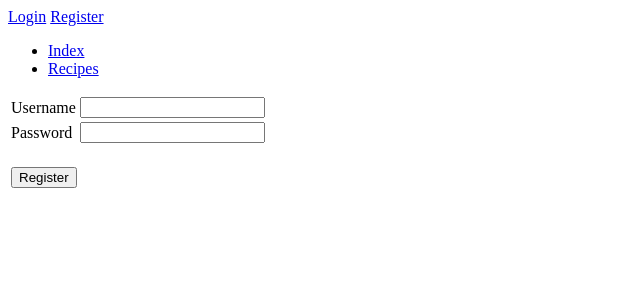
After one commit to lassilaiho/tsoha-2020, a Flask app: page /register in a window 1280 px wide. The commit adds this page. Shown: the top 300 px of the page, without its empty margins (0-640 px from the left). Run offline with Flask 2, Linux system fonts and the light colour scheme.

Commit message:
Implement user registration

```diff
--- a/app/accounts/views.py
+++ b/app/accounts/views.py
@@ -36,3 +36,18 @@ def login():
 def logout():
     logout_user()
     return redirect(url_for("index"))
+
+
+@app.route("/register", methods=["GET", "POST"])
+def register():
+    if request.method == "GET":
+        return render_template("accounts/register.html", form=LoginForm())
+    form = LoginForm(request.form)
+    if not form.validate():
+        return render_template("accounts/register.html", form=form)
+    password_hash = bcrypt.generate_password_hash(form.password.data)
+    account = Account(form.username.data, password_hash, "user")
+    db.session().add(account)
+    db.session.commit()
+    login_user(account)
+    return redirect(url_for("index"))
--- /dev/null
+++ b/app/templates/accounts/register.html
@@ -0,0 +1,38 @@
+{% extends "layout.html" %}
+
+{% block body %}
+<form method="POST" action="{{ url_for('register') }}">
+    <table>
+        <tr>
+            <td>
+                {{ form.username.label }}
+            </td>
+            <td>
+                {{ form.username }}
+            </td>
+        </tr>
+        <tr>
+            <td>
+                {{ form.password.label }}
+            </td>
+            <td>
+                {{ form.password }}
+            </td>
+        </tr>
+        <tr>
+            <td colspan="2">
+                <ul>
+                    {% for error in form.errors %}
+                    <li>{{ error }}</li>
+                    {% endfor %}
+                </ul>
+            </td>
+        </tr>
+        <tr>
+            <td colspan="2">
+                <button type="submit">Register</button>
+            </td>
+        </tr>
+    </table>
+</form>
+{% endblock %}
--- a/app/templates/layout.html
+++ b/app/templates/layout.html
@@ -12,6 +12,7 @@
         </p>
         {% else %}
         <a href="{{ url_for('login') }}">Login</a>
+        <a href="{{ url_for('register') }}">Register</a>
         {% endif %}
         <ul>
             <li>
```
